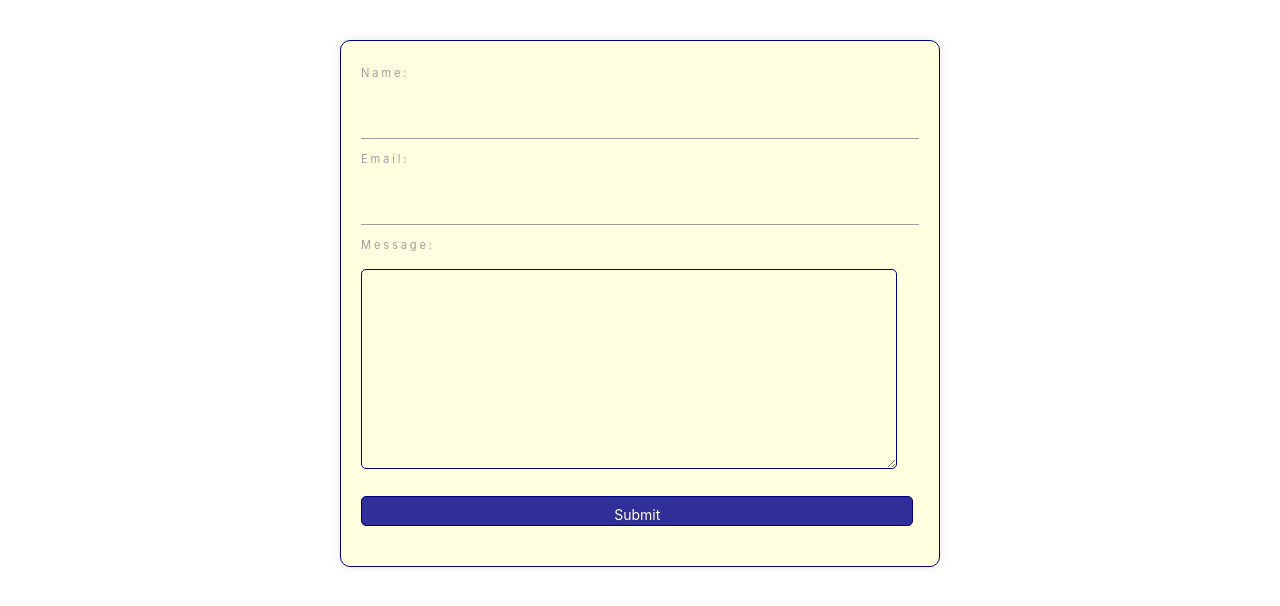
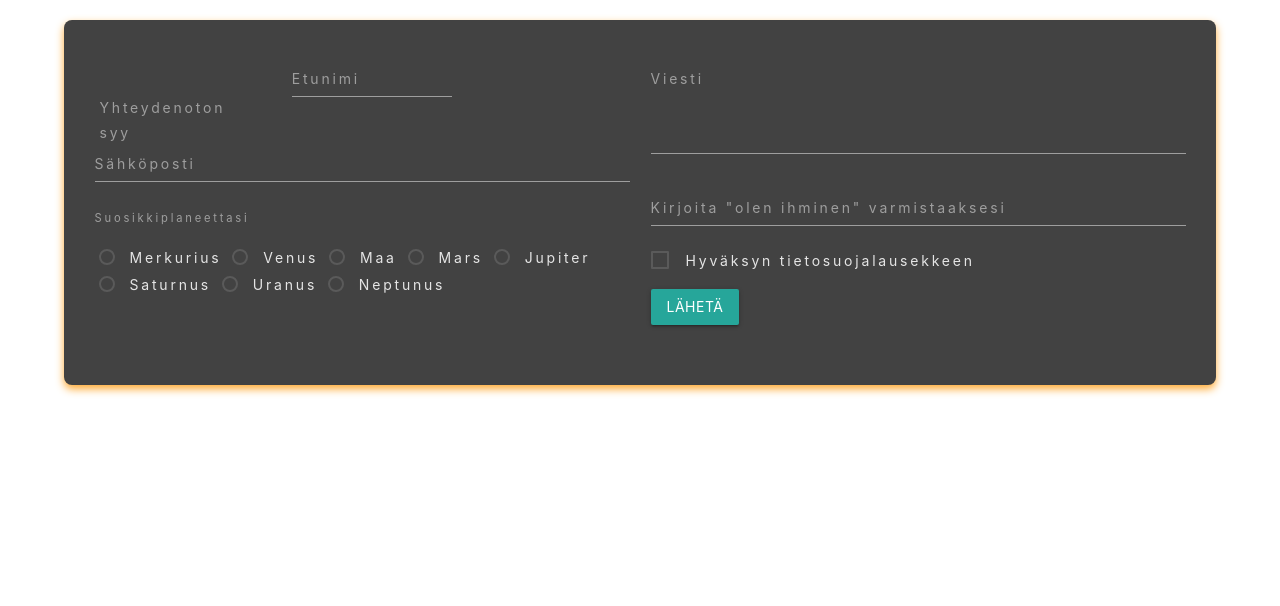
Before and after one commit to Aiche-H/WEB_15_group_3_project, a plain HTML site: page pages/contact_form/contactform.html in a window 1280 px wide. Drawn offline with nearby package versions, Linux system fonts and the light colour scheme.

Commit message:
Lomakkeen html proto

```diff
--- a/pages/contact_form/contactform.html
+++ b/pages/contact_form/contactform.html
@@ -16,15 +16,78 @@
 
 <!-- Otan tän työstöön nyt huomisesta lähtien / Markus -->
 
-    <form id="myForm">
-        <label for="name">Name:</label>
-        <input type="text" id="name" name="name" required>
-        <label for="email">Email:</label>
-        <input type="email" id="email" name="email" required>
-        <label for="message">Message:</label>
-        <textarea id="message" name="message" required></textarea>
-        <input type="submit" value="Submit">
-      </form>
+<div class="form-container">
+    <form action="mailto:palaute@space.fi" method="post" enctype="text/plain">
+        <div class="row">
+            <!-- Vasen sarake -->
+            <div class="col s12 m6">
+                <!-- Yhteydenoton syy (Dropdown) EI TOIMI OIKEIN, vaikka muualla kuin tässä toimii-->
+                <div class="input-field inline">
+                    <select name="syy" required>
+                        <option value="" disabled selected>Valitse syy</option>
+                        <option value="tiedustelu">Tiedustelu</option>
+                        <option value="palaute">Palaute</option>
+                        <option value="muut">Muut</option>
+                    </select>
+                    <label for="syy">Yhteydenoton syy</label>
+                </div>
+
+                <!-- Etunimi -->
+                <div class="input-field inline">
+                    <input type="text" id="firstname" required>
+                    <label for="firstname">Etunimi</label>
+                </div>
+
+                <!-- Sähköposti -->
+                <div class="input-field">
+                    <input type="email" id="email" required>
+                    <label for="email">Sähköposti</label>
+                </div>
+
+                <!-- Suosikkiplaneetta (Radio buttons) -->
+                <label>Suosikkiplaneettasi</label>
+                <p>
+                    <label><input name="planet" type="radio" value="mercury"/><span>Merkurius</span></label>
+                    <label><input name="planet" type="radio" value="venus"/><span>Venus</span></label>
+                    <label><input name="planet" type="radio" value="earth"/><span>Maa</span></label>
+                    <label><input name="planet" type="radio" value="mars"/><span>Mars</span></label>
+                    <label><input name="planet" type="radio" value="jupiter"/><span>Jupiter</span></label>
+                    <label><input name="planet" type="radio" value="saturn"/><span>Saturnus</span></label>
+                    <label><input name="planet" type="radio" value="uranus"/><span>Uranus</span></label>
+                    <label><input name="planet" type="radio" value="neptune"/><span>Neptunus</span></label>
+                </p>
+            </div>
+
+            <!-- Oikea sarake -->
+            <div class="col s12 m6">
+                <!-- Viestikenttä -->
+                <div class="input-field">
+                    <textarea id="message" class="materialize-textarea" required></textarea>
+                    <label for="message">Viesti</label>
+                </div>
+
+                <!-- CAPTCHA (Tekstikenttä) -->
+                <div class="input-field">
+                    <input type="text" id="captcha" required>
+                    <label for="captcha">Kirjoita "olen ihminen" varmistaaksesi</label>
+                </div>
+
+                <!-- Tietosuojalausekkeen hyväksyminen -->
+                <p>
+                    <label>
+                        <input type="checkbox" required />
+                        <span>Hyväksyn tietosuojalausekkeen</span>
+                    </label>
+                </p>
+
+                <!-- Lähetä-painike -->
+                <button type="submit" class="btn btn-submit waves-effect waves-light">Lähetä</button>
+            </div>
+        </div>
+    </form>
+</div>
+
+
 
 
 
--- a/pages/contact_form/local-css/form.css
+++ b/pages/contact_form/local-css/form.css
@@ -1,38 +1,68 @@
-form {
-    max-width: 600px;
-    margin: 40px auto;
-    padding: 20px;
-    background-color: #FFFFE0;
-    border: 1px solid #000080;
-    border-radius: 10px;
-    box-shadow: 0 0 10px rgba(0, 0, 0, 0.1);
+/* Responsiivinen muotoilu */
+@media (min-width: 900px) {
+  .input-field.inline {
+      display: inline-block;
+      width: 30%;
+      margin-right: 20px;
   }
+}
 
-  form label {
-    display: block;
-    margin-bottom: 10px;
-  }
+/* Sivun taustaväri EI TOIMI*/
+body {
+  background-color: #0D0D2E;
+  color: #E5E5E5;
+}
 
-  form input, form textarea {
-    width: 96%;
-    height: 30px;
-    margin-bottom: 20px;
-    padding: 10px;
-    border: 1px solid #000080;
-    border-radius: 5px;
-  }
+/* Lomakkeen tyyli */
+.form-container {
+  background-color: #424242;
+  padding: 20px;
+  max-width: 2080px;
+  width: 90%;
+  border-radius: 8px;
+  box-shadow: 0 4px 8px #FFAA33;
+  margin: 20px auto;
+}
 
-  form input:focus, form textarea:focus {
-    border-color: #000080;
-    box-shadow: 0 0 5px rgba(0, 0, 0, 0.2);
-  }
+/* Tekstiväri lomakkeen kentissä */
+input[type="text"], input[type="email"], textarea {
+  color: #E5E5E5;
+  border-bottom: 1px solid #FFAA33;
+}
+input[type="text"]:focus, input[type="email"]:focus, textarea:focus {
+  border-bottom: 1px solid #FFAA33;
+  box-shadow: 0 1px 0 0 #FFAA33;
+}
 
-  form textarea {
-    height: 200px;
-  }
+/* Viestin tekstikentän korkeus */
+textarea#message {
+  min-height: 100px;
+}
 
-  form [type="submit"]{
-    width: 99%;
-    background-color: #303098;
-    color: #FFFFE0;
-  }
+/* Valintaruutu, dropdown ja radiopainikkeet */
+input[type="checkbox"] + span, input[type="radio"] + span {
+  color: #E5E5E5;
+}
+
+select {
+  color: #E5E5E5;
+  border-bottom: 1px solid #FFAA33;
+}
+select:focus {
+  border-bottom: 1px solid #FFAA33;
+  box-shadow: 0 1px 0 0 #FFAA33;
+}
+
+/* Lähetä-painikkeen väri */
+.btn-submit {
+  background-color: #FFAA33; /* EI TOIMI */
+  color: #E5E5E5;
+}
+.btn-submit:hover {
+  background-color: #42a5f5; /* Vaaleansininen hover-väri */
+}
+
+/* Kahden sarakkeen jako */
+.row .col {
+  margin-bottom: 20px;
+}
```
